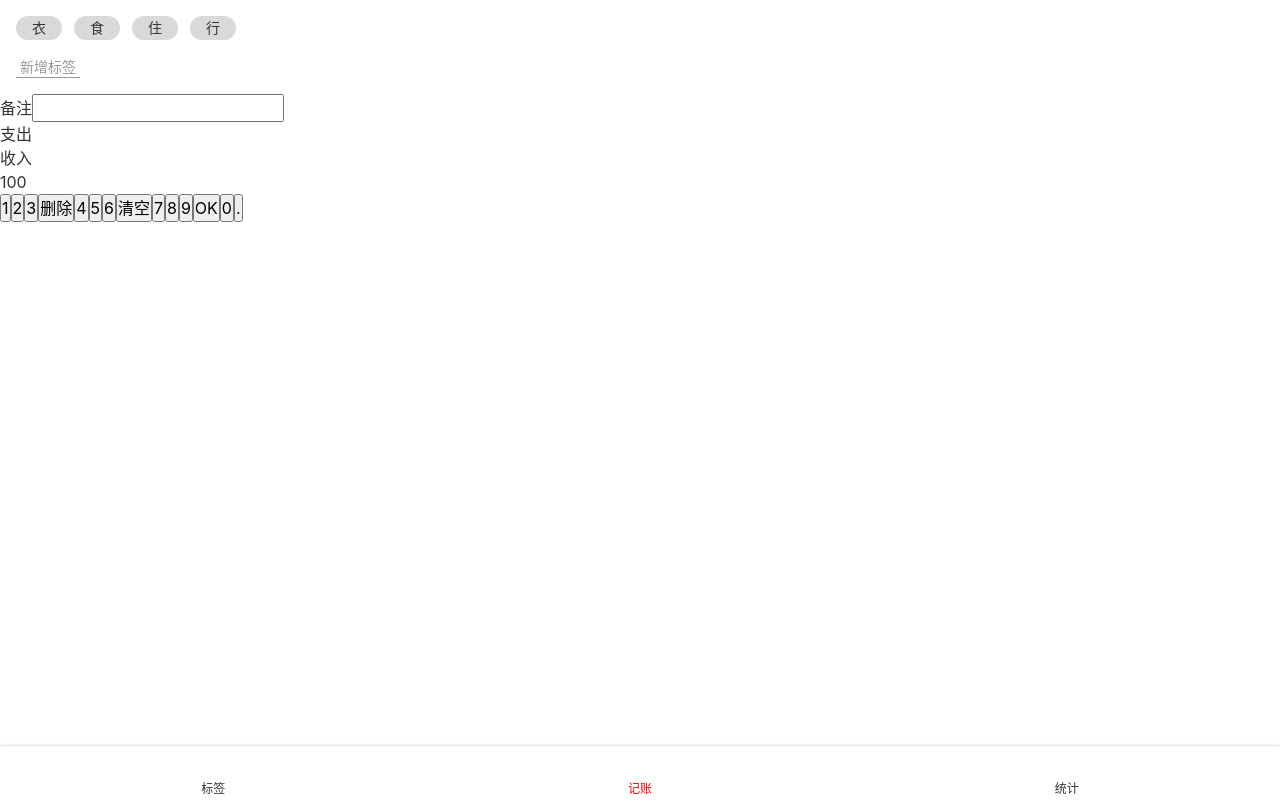
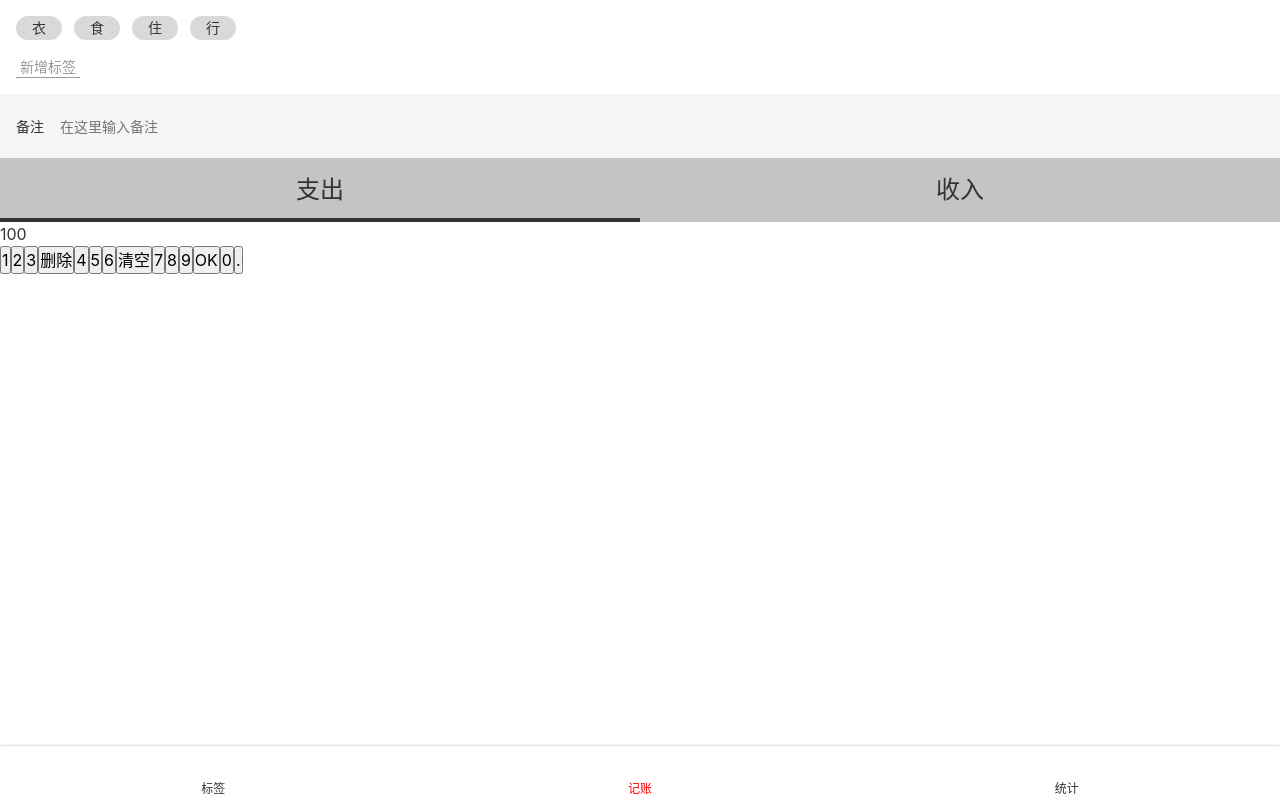
Before and after one commit to Luke19950111/bates-money, a Vue app: page /#/money in a window 1280 px wide. Built offline with nearby package versions, Linux system fonts and the light colour scheme.

Commit message:
Money 备注和types样式

```diff
--- a/src/assets/style/reset.scss
+++ b/src/assets/style/reset.scss
@@ -16,3 +16,7 @@
 button, input {
   font: inherit;
 }
+
+:focus {
+  outline: none;
+}
--- a/src/views/Money.vue
+++ b/src/views/Money.vue
@@ -14,7 +14,7 @@
         <div>
             <label class="notes">
                 <span class="name">备注</span>
-                <input type="text">
+                <input type="text" placeholder="在这里输入备注">
             </label>
         </div>
         <div>
@@ -78,4 +78,46 @@
             }
         }
     }
+    .notes{
+        background: #f5f5f5;
+        font-size: 14px;
+        padding-left: 16px;
+        display: flex;
+        align-items: center;
+        .name{
+            padding-right: 16px;
+        }
+        input{
+            height: 64px;
+            flex-grow: 1;
+            background: transparent;
+            border: none;
+            padding-right: 16px;
+        }
+    }
+    .types{
+        background: #c4c4c4;
+        display: flex;
+        text-align: center;
+        font-size: 24px;
+        > li{
+            width: 50%;
+            height: 64px;
+            display: flex;
+            justify-content: center;
+            align-items: center;
+            position: relative;
+            &.selected{
+                &::after{
+                    content: '';
+                    position: absolute;
+                    bottom: 0;
+                    left: 0;
+                    width: 100%;
+                    height: 4px;
+                    background: #333;
+                }
+            }
+        }
+    }
 </style>
```
